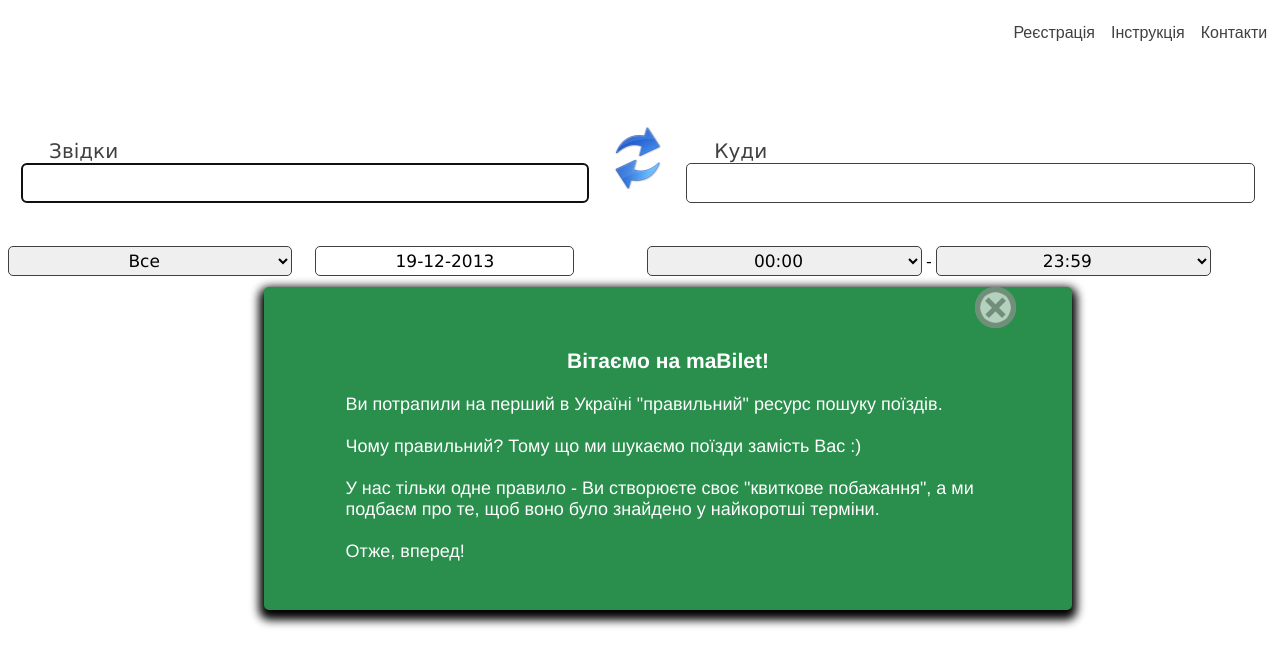
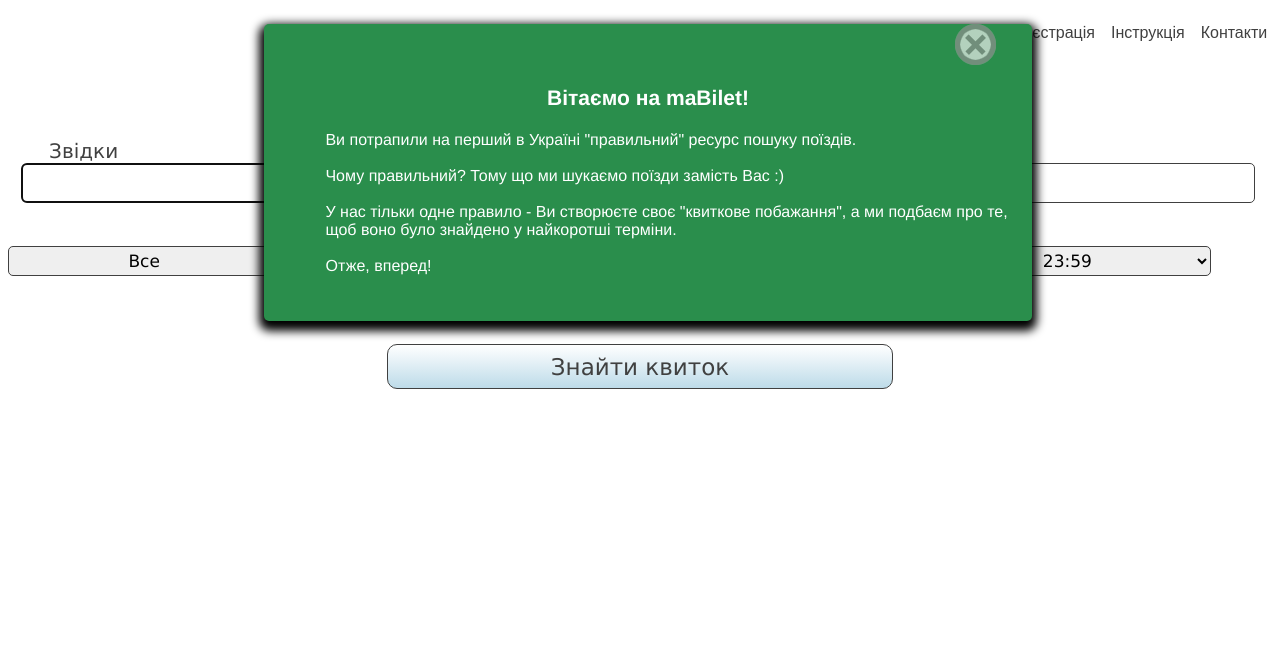
Before and after one commit to tricky-trick/mabilet, a PHP site: page / in a window 1280 px wide. Shown: the top 666 px of the page. Run offline with PHP 8.4, Linux system fonts and the light colour scheme; some libraries are stand-ins or nearby versions.

Commit message:
Fix modalWelcome.

```diff
--- a/contacts.php
+++ b/contacts.php
@@ -2,12 +2,15 @@
 header('Content-Type: text/html; charset=utf-8');
 if($_SERVER["REQUEST_METHOD"] == "POST")
 {
+	if(trim(addslashes($_POST['message'])) != "")
+	{
 		$email=addslashes($_POST['email']);
 		$message=str_replace("\n","<br>", addslashes($_POST['message']));
 		$to = 'denis.zayats@gmail.com';
         $subject = 'Нове повідомлення від користувача '.$email;
 		$headers .= 'Content-type: text/html; charset=UTF-8' . "\r\n";
 		mail($to, $subject, $message, $headers);
+	}
 }
 
 ?>
--- a/css/style.css
+++ b/css/style.css
@@ -530,8 +530,6 @@ margin-left: 10%;
 -moz-transform:translate(0px,0px);
 -ms-transform:translate(0px,0px);
 -o-transform:translate(0px,0px);
-padding-left: 20px;
-padding-right: 20px;
 }
 
 .errorMsg{
--- a/index.php
+++ b/index.php
@@ -204,6 +204,21 @@ setcookie("trainWelcomeFrame","Hello!", time() + 3600*24*365);
            </div>
 
     </div>
+    <?php
+if (!isset($_COOKIE['trainWelcomeFrame'])) {
+?>
+	<div id="modalWelcome" class="modal">
+        <a href class="closeModal" id="closeWelcome"><img src="img/close.png"></a>
+        <h3 style="width:100%; text-align:center;">Вітаємо на maBilet!</h3>
+        <p style="width:90%; margin-left:8%; font-size: 16px;">Ви потрапили на перший в Україні "правильний" ресурс пошуку поїздів.<br><br>
+Чому правильний? Тому що ми шукаємо поїзди замість Вас :) <br><br>
+У нас тільки одне правило - Ви створюєте своє "квиткове побажання", а ми подбаєм про те, щоб воно було знайдено у найкоротші терміни. <br><br>
+Отже, вперед!</p>
+
+    </div>
+    <?php
+}
+?>
 
 
 <div id="headblock">
@@ -336,21 +351,6 @@ setcookie("trainWelcomeFrame","Hello!", time() + 3600*24*365);
 		<input name="ok" id="ok" type="submit" value="Знайти квиток"/>
 	</div>
 	<img id="ajax-loader" src="img/ajax-loader.gif">
-<?php
-if (!isset($_COOKIE['trainWelcomeFrame'])) {
-?>
-	<div id="modalWelcome" class="modal">
-        <a href class="closeModal" id="closeWelcome"><img src="img/close.png"></a>
-        <h3 style="width:100%; text-align:center;">Вітаємо на maBilet!</h3>
-        <p style="width:90%; margin-left:8%; font-size: 18px;">Ви потрапили на перший в Україні "правильний" ресурс пошуку поїздів.<br><br>
-Чому правильний? Тому що ми шукаємо поїзди замість Вас :) <br><br>
-У нас тільки одне правило - Ви створюєте своє "квиткове побажання", а ми подбаєм про те, щоб воно було знайдено у найкоротші терміни. <br><br>
-Отже, вперед!</p>
-
-    </div>
-    <?php
-}
-?>
 	<div id="out">
 	</div>
 	<br>
```
